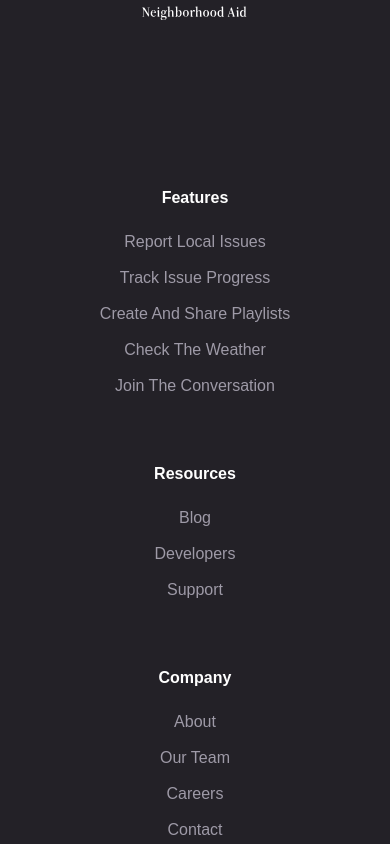
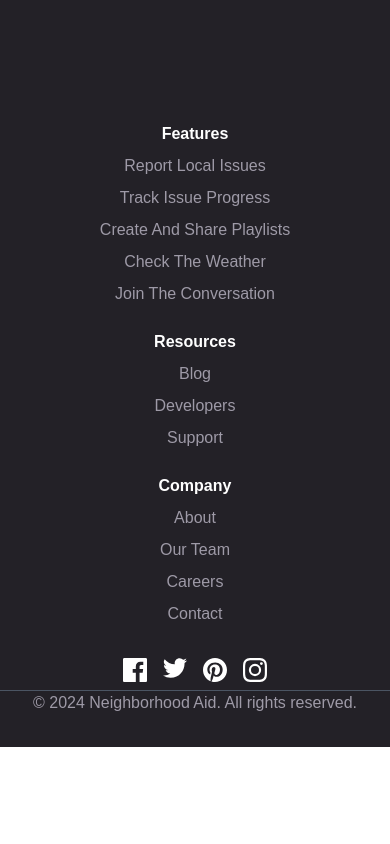
Before and after one commit to mirasoldavila13/NeighborhoodAid, a React (Vite) app in the folder client/: page /pricing in a window 390 px wide. Shown: the part 2720-3564 px from the top of the page. After the commit the page ends 3467 px from the top, so only its background shows below. Built offline with nearby package versions, Linux system fonts and the light colour scheme.

Commit message:
fix: Improve footer layout and styling for enhanced professionalism and responsiveness v2.0

```diff
--- a/client/src/components/Footer.tsx
+++ b/client/src/components/Footer.tsx
@@ -6,17 +6,17 @@ import pinterestIcon from "../assets/icon-pinterest.svg";
 import instagramIcon from "../assets/icon-instagram.svg";
 
 const Footer = () => (
-  <footer className="py-16 bg-veryDarkViolet">
-    <div className="container flex flex-col items-center justify-between mx-auto space-y-16 md:flex-row md:space-y-0">
+  <footer className="py-8 bg-veryDarkViolet"> {/* Reduced padding */}
+    <div className="container mx-auto flex flex-col items-center justify-between space-y-8 md:flex-row md:space-y-0"> {/* Adjusted spacing */}
       {/* Logo */}
       <img src={logoFooter} alt="Neighborhood Aid Logo" />
 
       {/* Menus */}
-      <div className="flex flex-col space-y-16 md:space-x-20 md:flex-row md:space-y-0">
+      <div className="flex flex-col space-y-6 md:space-x-20 md:flex-row md:space-y-0">
         {/* Features Menu */}
         <div className="flex flex-col items-center w-full md:items-start">
-          <div className="mb-5 font-bold text-white capitalize">Features</div>
-          <div className="flex flex-col items-center space-y-3 md:items-start">
+          <div className="mb-2 font-bold text-white capitalize">Features</div>
+          <div className="flex flex-col items-center space-y-2 md:items-start">
             <a
               href="/under-construction"
               className="capitalize text-grayishViolet hover:text-purpleLight"
@@ -52,8 +52,8 @@ const Footer = () => (
 
         {/* Resources Menu */}
         <div className="flex flex-col items-center w-full md:items-start">
-          <div className="mb-5 font-bold text-white capitalize">Resources</div>
-          <div className="flex flex-col items-center space-y-3 md:items-start">
+          <div className="mb-2 font-bold text-white capitalize">Resources</div>
+          <div className="flex flex-col items-center space-y-2 md:items-start">
             <a
               href="/under-construction"
               className="capitalize text-grayishViolet hover:text-purpleLight"
@@ -77,8 +77,8 @@ const Footer = () => (
 
         {/* Company Menu */}
         <div className="flex flex-col items-center w-full md:items-start">
-          <div className="mb-5 font-bold text-white capitalize">Company</div>
-          <div className="flex flex-col items-center space-y-3 md:items-start">
+          <div className="mb-2 font-bold text-white capitalize">Company</div>
+          <div className="flex flex-col items-center space-y-2 md:items-start">
             <a
               href="/under-construction"
               className="capitalize text-grayishViolet hover:text-purpleLight"
@@ -108,7 +108,7 @@ const Footer = () => (
       </div>
 
       {/* Social Media Icons */}
-      <div className="flex space-x-6">
+      <div className="flex space-x-4">
         <a href="/under-construction">
           <img src={facebookIcon} alt="Facebook" className="ficon" />
         </a>
@@ -125,7 +125,7 @@ const Footer = () => (
     </div>
 
     {/* Copyright */}
-    <div className="pt-8 mt-8 border-t border-gray-600">
+    <div className="pt-0 mt-2 border-t border-gray-600">
       <p className="text-center text-grayishViolet">
         © 2024 Neighborhood Aid. All rights reserved.
       </p>
```
